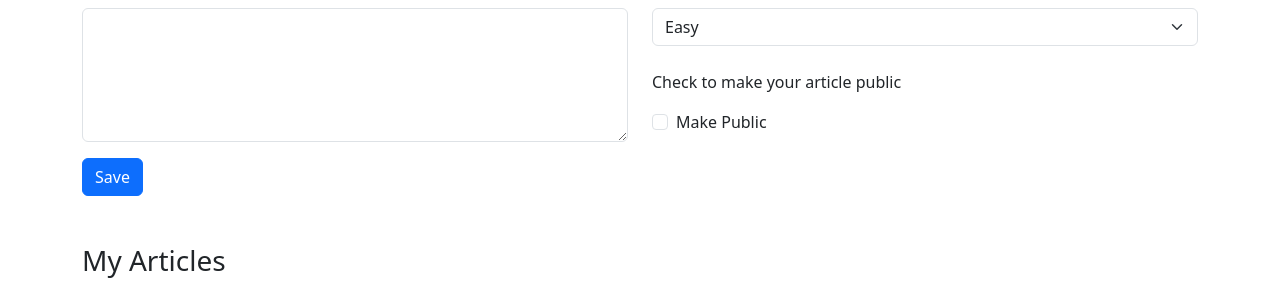
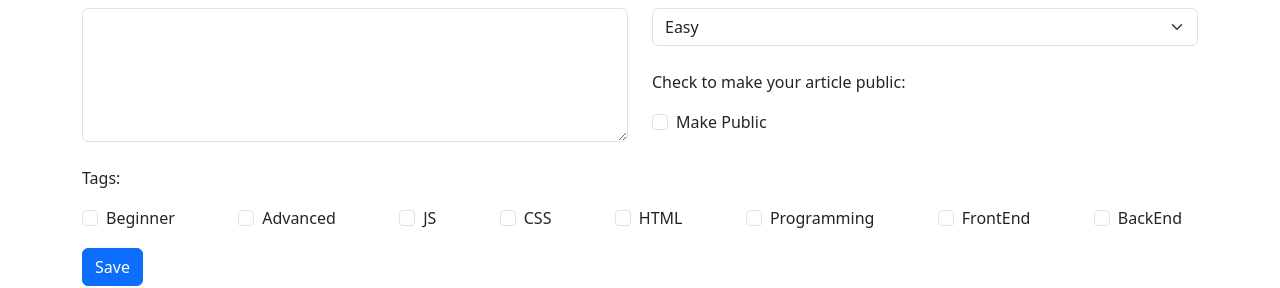
Before and after one commit to federicascognamiglio/react-form-multifield, a React (Vite) app: page / in a window 1280 px wide. Shown: the part 280-568 px from the top of the page. Built offline with nearby package versions, Linux system fonts and the light colour scheme.

Commit message:
feat: multiple checkboxes wip

```diff
--- a/src/components/AppArticles.jsx
+++ b/src/components/AppArticles.jsx
@@ -7,7 +7,8 @@ const initialFormData = {
     image: "",
     content: "",
     category: "",
-    state: ""
+    state: false,
+    tags: []
 };
 
 function AppArticles() {
@@ -37,6 +38,17 @@ function AppArticles() {
             [keyToChange]: newValue
         }
         setFormData(newData)
+    }
+
+    const [selectedChecks, setSelectedChecks] = useState([]);
+    const handleMultipleCheckbox = (event) => {
+        event.target.checked ? setSelectedChecks([...selectedChecks, event.target.value]) : setSelectedChecks(selectedChecks.filter(curValue => !curValue === event.target.value))
+        const newData = {
+            ...formData,
+            tags: selectedChecks
+        }
+        setFormData(newData)
+        console.log(selectedChecks);
     }
 
     // Delete Function
@@ -95,13 +107,51 @@ function AppArticles() {
                             </select>
                             {/* State CheckBox */}
                             <div className='mt-4'>
-                                <p className='fw-medium'>Check to make your article public</p>
+                                <p className='fw-medium'>Check to make your article public:</p>
                                 <input name='state' checked={formData.state} onChange={handleChange} className='form-check-input me-2' type="checkbox" id='articleStatePublic' />
-                                <label htmlFor="articleStatePublic" className='form-check-label me-4'>Make Public</label>
+                                <label htmlFor="articleStatePublic" className='form-check-label'>Make Public</label>
+                            </div>
+                        </div>
+                        {/* Tags CheckBox */}
+                        <div className="col-12 mt-4">
+                            <p className='fw-medium'>Tags:</p>
+                            <div className='d-flex justify-content-between'>
+                                <div className="form-check form-check-inline">
+                                    <input type="checkbox" checked={selectedChecks.includes("Beginner")} onChange={handleMultipleCheckbox} className='form-check-input me-2' id='ckeckBeginner' value="Beginner"/>
+                                    <label htmlFor="checkBeginner" className='form-check-label'>Beginner</label>
+                                </div>
+                                <div className="form-check form-check-inline">
+                                    <input type="checkbox" checked={selectedChecks.includes("Advanced")} onChange={handleMultipleCheckbox} className='form-check-input me-2' id='ckeckAdvanced'  value="Advanced"/>
+                                    <label htmlFor="ckeckAdvanced" className='form-check-label'>Advanced</label>
+                                </div>
+                                <div className="form-check form-check-inline">
+                                    <input type="checkbox" checked={selectedChecks.includes("JS")} onChange={handleMultipleCheckbox} className='form-check-input me-2' id='ckeckJs'  value="JS"/>
+                                    <label htmlFor="ckeckJs" className='form-check-label'>JS</label>
+                                </div>
+                                <div className="form-check form-check-inline">
+                                    <input type="checkbox" checked={selectedChecks.includes("CSS")} onChange={handleMultipleCheckbox} className='form-check-input me-2' id='ckeckCss'  value="CSS"/>
+                                    <label htmlFor="ckeckCss" className='form-check-label'>CSS</label>
+                                </div>
+                                <div className="form-check form-check-inline">
+                                    <input type="checkbox" checked={selectedChecks.includes("HTML")} onChange={handleMultipleCheckbox} className='form-check-input me-2' id='ckeckHtml'  value="HTML"/>
+                                    <label htmlFor="ckeckHtml" className='form-check-label'>HTML</label>
+                                </div>
+                                <div className="form-check form-check-inline">
+                                    <input type="checkbox" checked={selectedChecks.includes("Programming")} onChange={handleMultipleCheckbox} className='form-check-input me-2' id='ckeckProgramming'  value="Programming"/>
+                                    <label htmlFor="'ckeckProgramming" className='form-check-label'>Programming</label>
+                                </div>
+                                <div className="form-check form-check-inline">
+                                    <input type="checkbox" checked={selectedChecks.includes("FrontEnd")} onChange={handleMultipleCheckbox} className='form-check-input me-2' id='ckeckFront' value="FrontEnd"/>
+                                    <label htmlFor="'ckeckFront" className='form-check-label'>FrontEnd</label>
+                                </div>
+                                <div className="form-check form-check-inline">
+                                    <input type="checkbox" checked={selectedChecks.includes("BackEnd")} onChange={handleMultipleCheckbox} className='form-check-input me-2' id='ckeckBack' value="BackEnd"/>
+                                    <label htmlFor="'ckeckBack" className='form-check-label'>BackEnd</label>
+                                </div>
                             </div>
                         </div>
                     </div>
-                     {/* Form Button */}
+                    {/* Form Button */}
                     <div className="col-12">
                         <button type='submit' className="btn btn-primary mt-3">Save</button>
                     </div>
@@ -123,6 +173,9 @@ function AppArticles() {
                                         <span className={`btn btn-sm ${stateClass(curArticle.state)}`}>{stateText(curArticle.state)}</span>
                                     </div>
                                     <p className='card-text'>{curArticle.content}</p>
+                                    <div>
+                                        {curArticle.tags.map((curTag, index) => <span key={index} className='badge text-bg-dark me-2 mb-4'>{curTag}</span>)}
+                                    </div>
                                     <button onClick={() => handleDelete(curArticle.id)} className='btn btn-outline-danger'>Delete</button>
                                 </div>
                             </div>
--- a/src/data/articles.js
+++ b/src/data/articles.js
@@ -5,7 +5,8 @@ const articles = [
         image: "https://picsum.photos/id/1/200",
         content: "LoremLorem ipsum dolor sit amet consectetur adipisicing elit. Nulla quas ipsa magnam harum quidem sed molestias sit consectetur.",
         category: "Medium",
-        state: true
+        state: true,
+        tags: ["Beginner", "JS", "Programming"]
     },
     {
         id: 2,
@@ -13,8 +14,8 @@ const articles = [
         image: "https://picsum.photos/id/2/200",
         content: "LoremLorem ipsum dolor sit amet consectetur adipisicing elit. Nulla quas ipsa magnam harum quidem sed molestias sit consectetur.",
         category: "Easy",
-        state: false
-
+        state: false,
+        tags: ["Beginner", "CSS", "FrontEnd"]
     },
     {
         id: 3,
@@ -22,7 +23,8 @@ const articles = [
         image: "https://picsum.photos/id/4/200",
         content: "LoremLorem ipsum dolor sit amet consectetur adipisicing elit. Nulla quas ipsa magnam harum quidem sed molestias sit consectetur.",
         category: "Hard",
-        state: true
+        state: true,
+        tags: ["Advanced", "React", "Programming"]
     }
 ];
 
```
